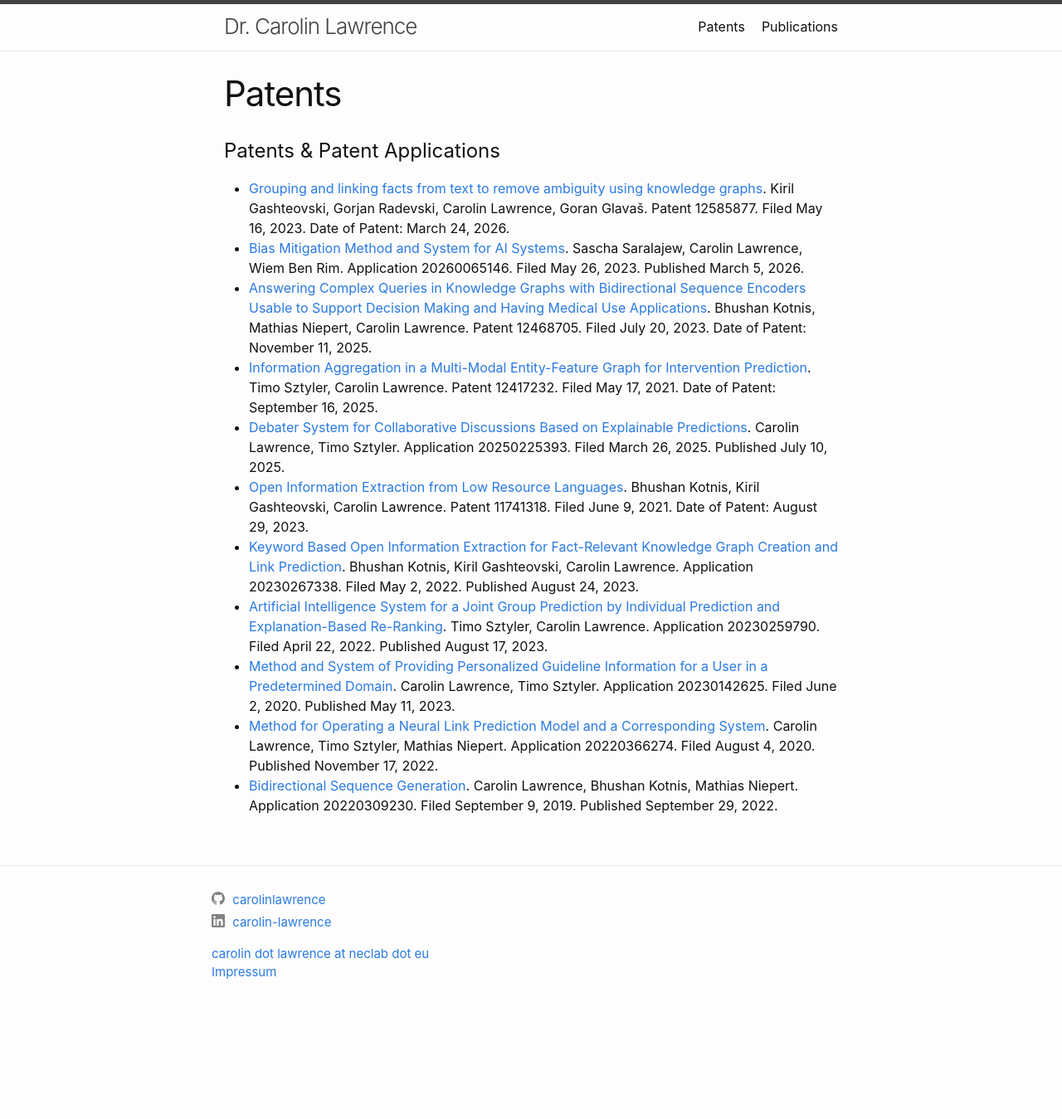
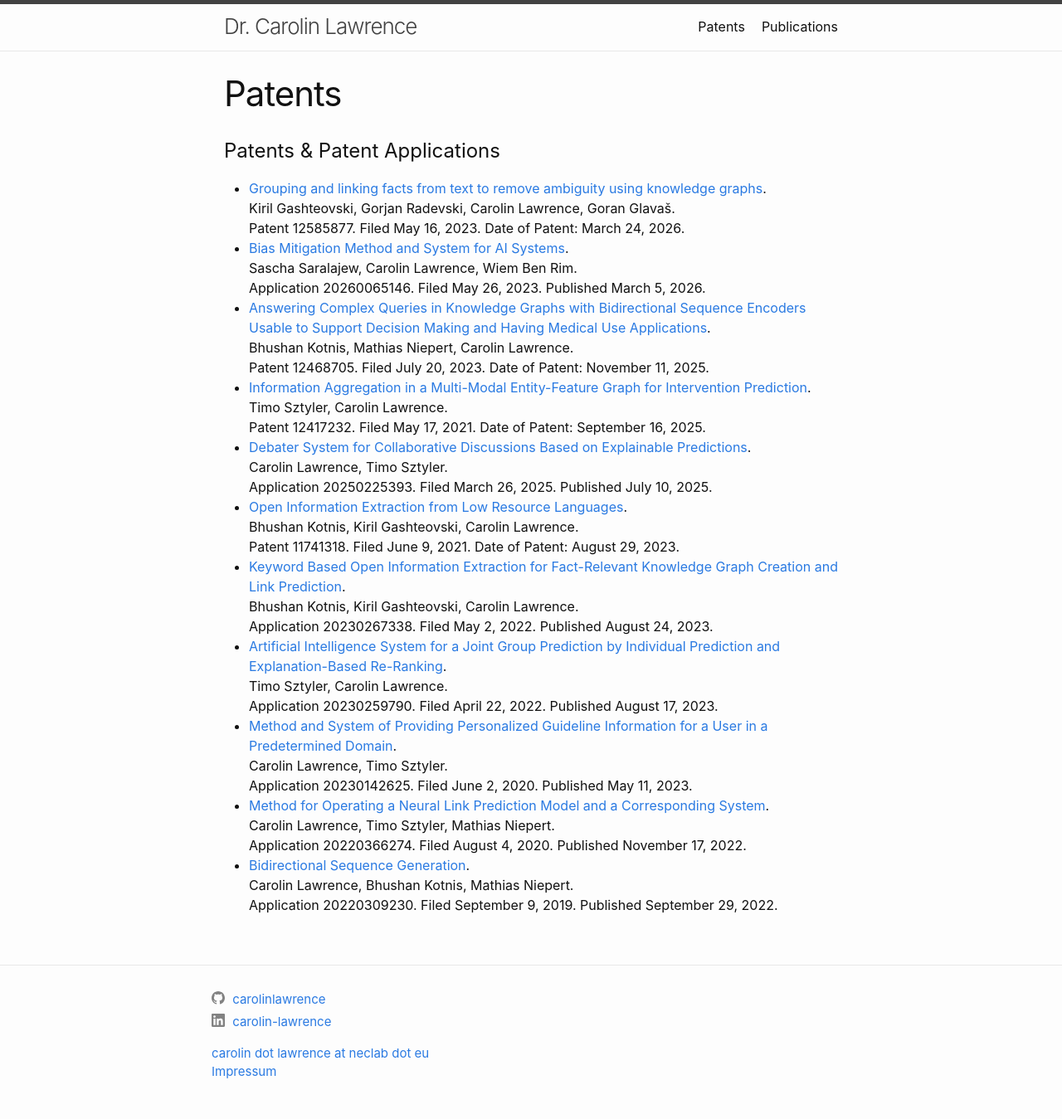
Before and after one commit to carolinlawrence/carolinlawrence.github.io, a Jekyll site: the page built from patents.markdown, in a window 1280 px wide. Shown: the whole page at 83% size. Built offline with Jekyll 4.4.1, drawn with Linux system fonts in a browser that asks for light colours; before the commit the page ends 1229 px from its top, so only the background shows below that.

```diff
--- a/patents.markdown
+++ b/patents.markdown
@@ -7,36 +7,36 @@ layout: page
 
 <ul>
   <li>
-    <a href="https://patents.justia.com/patent/12585877" target="_blank" rel="noopener noreferrer">Grouping and linking facts from text to remove ambiguity using knowledge graphs</a>. Kiril Gashteovski, Gorjan Radevski, Carolin Lawrence, Goran Glavaš. Patent 12585877. Filed May 16, 2023. Date of Patent: March 24, 2026.
+    <a href="https://patents.justia.com/patent/12585877" target="_blank" rel="noopener noreferrer">Grouping and linking facts from text to remove ambiguity using knowledge graphs</a>. <br/> Kiril Gashteovski, Gorjan Radevski, Carolin Lawrence, Goran Glavaš. <br/> Patent 12585877. Filed May 16, 2023. Date of Patent: March 24, 2026.
   </li>
   <li>
-    <a href="https://patents.justia.com/patent/20260065146" target="_blank" rel="noopener noreferrer">Bias Mitigation Method and System for AI Systems</a>. Sascha Saralajew, Carolin Lawrence, Wiem Ben Rim. Application 20260065146. Filed May 26, 2023. Published March 5, 2026.
+    <a href="https://patents.justia.com/patent/20260065146" target="_blank" rel="noopener noreferrer">Bias Mitigation Method and System for AI Systems</a>. <br/> Sascha Saralajew, Carolin Lawrence, Wiem Ben Rim. <br/> Application 20260065146. Filed May 26, 2023. Published March 5, 2026.
   </li>
   <li>
-    <a href="https://patents.justia.com/patent/12468705" target="_blank" rel="noopener noreferrer">Answering Complex Queries in Knowledge Graphs with Bidirectional Sequence Encoders Usable to Support Decision Making and Having Medical Use Applications</a>. Bhushan Kotnis, Mathias Niepert, Carolin Lawrence. Patent 12468705. Filed July 20, 2023. Date of Patent: November 11, 2025.
+    <a href="https://patents.justia.com/patent/12468705" target="_blank" rel="noopener noreferrer">Answering Complex Queries in Knowledge Graphs with Bidirectional Sequence Encoders Usable to Support Decision Making and Having Medical Use Applications</a>. <br/> Bhushan Kotnis, Mathias Niepert, Carolin Lawrence. <br/> Patent 12468705. Filed July 20, 2023. Date of Patent: November 11, 2025.
   </li>
   <li>
-    <a href="https://patents.justia.com/patent/12417232" target="_blank" rel="noopener noreferrer">Information Aggregation in a Multi-Modal Entity-Feature Graph for Intervention Prediction</a>. Timo Sztyler, Carolin Lawrence. Patent 12417232. Filed May 17, 2021. Date of Patent: September 16, 2025.
+    <a href="https://patents.justia.com/patent/12417232" target="_blank" rel="noopener noreferrer">Information Aggregation in a Multi-Modal Entity-Feature Graph for Intervention Prediction</a>. <br/> Timo Sztyler, Carolin Lawrence. <br/> Patent 12417232. Filed May 17, 2021. Date of Patent: September 16, 2025.
   </li>
   <li>
-    <a href="https://patents.justia.com/patent/20250225393" target="_blank" rel="noopener noreferrer">Debater System for Collaborative Discussions Based on Explainable Predictions</a>. Carolin Lawrence, Timo Sztyler. Application 20250225393. Filed March 26, 2025. Published July 10, 2025.
+    <a href="https://patents.justia.com/patent/20250225393" target="_blank" rel="noopener noreferrer">Debater System for Collaborative Discussions Based on Explainable Predictions</a>. <br/> Carolin Lawrence, Timo Sztyler. <br/> Application 20250225393. Filed March 26, 2025. Published July 10, 2025.
   </li>
   <li>
-    <a href="https://patents.justia.com/patent/11741318" target="_blank" rel="noopener noreferrer">Open Information Extraction from Low Resource Languages</a>. Bhushan Kotnis, Kiril Gashteovski, Carolin Lawrence. Patent 11741318. Filed June 9, 2021. Date of Patent: August 29, 2023.
+    <a href="https://patents.justia.com/patent/11741318" target="_blank" rel="noopener noreferrer">Open Information Extraction from Low Resource Languages</a>. <br/> Bhushan Kotnis, Kiril Gashteovski, Carolin Lawrence. <br/> Patent 11741318. Filed June 9, 2021. Date of Patent: August 29, 2023.
   </li>
   <li>
-    <a href="https://patents.justia.com/patent/20230267338" target="_blank" rel="noopener noreferrer">Keyword Based Open Information Extraction for Fact-Relevant Knowledge Graph Creation and Link Prediction</a>. Bhushan Kotnis, Kiril Gashteovski, Carolin Lawrence. Application 20230267338. Filed May 2, 2022. Published August 24, 2023.
+    <a href="https://patents.justia.com/patent/20230267338" target="_blank" rel="noopener noreferrer">Keyword Based Open Information Extraction for Fact-Relevant Knowledge Graph Creation and Link Prediction</a>. <br/> Bhushan Kotnis, Kiril Gashteovski, Carolin Lawrence. <br/> Application 20230267338. Filed May 2, 2022. Published August 24, 2023.
   </li>
   <li>
-    <a href="https://patents.justia.com/patent/20230259790" target="_blank" rel="noopener noreferrer">Artificial Intelligence System for a Joint Group Prediction by Individual Prediction and Explanation-Based Re-Ranking</a>. Timo Sztyler, Carolin Lawrence. Application 20230259790. Filed April 22, 2022. Published August 17, 2023.
+    <a href="https://patents.justia.com/patent/20230259790" target="_blank" rel="noopener noreferrer">Artificial Intelligence System for a Joint Group Prediction by Individual Prediction and Explanation-Based Re-Ranking</a>. <br/> Timo Sztyler, Carolin Lawrence. <br/> Application 20230259790. Filed April 22, 2022. Published August 17, 2023.
   </li>
   <li>
-    <a href="https://patents.justia.com/patent/20230142625" target="_blank" rel="noopener noreferrer">Method and System of Providing Personalized Guideline Information for a User in a Predetermined Domain</a>. Carolin Lawrence, Timo Sztyler. Application 20230142625. Filed June 2, 2020. Published May 11, 2023.
+    <a href="https://patents.justia.com/patent/20230142625" target="_blank" rel="noopener noreferrer">Method and System of Providing Personalized Guideline Information for a User in a Predetermined Domain</a>. <br/> Carolin Lawrence, Timo Sztyler. <br/> Application 20230142625. Filed June 2, 2020. Published May 11, 2023.
   </li>
   <li>
-    <a href="https://patents.justia.com/patent/20220366274" target="_blank" rel="noopener noreferrer">Method for Operating a Neural Link Prediction Model and a Corresponding System</a>. Carolin Lawrence, Timo Sztyler, Mathias Niepert. Application 20220366274. Filed August 4, 2020. Published November 17, 2022.
+    <a href="https://patents.justia.com/patent/20220366274" target="_blank" rel="noopener noreferrer">Method for Operating a Neural Link Prediction Model and a Corresponding System</a>. <br/> Carolin Lawrence, Timo Sztyler, Mathias Niepert. <br/> Application 20220366274. Filed August 4, 2020. Published November 17, 2022.
   </li>
   <li>
-    <a href="https://patents.justia.com/patent/20220309230" target="_blank" rel="noopener noreferrer">Bidirectional Sequence Generation</a>. Carolin Lawrence, Bhushan Kotnis, Mathias Niepert. Application 20220309230. Filed September 9, 2019. Published September 29, 2022.
+    <a href="https://patents.justia.com/patent/20220309230" target="_blank" rel="noopener noreferrer">Bidirectional Sequence Generation</a>. <br/> Carolin Lawrence, Bhushan Kotnis, Mathias Niepert. <br/> Application 20220309230. Filed September 9, 2019. Published September 29, 2022.
   </li>
 </ul>
```
